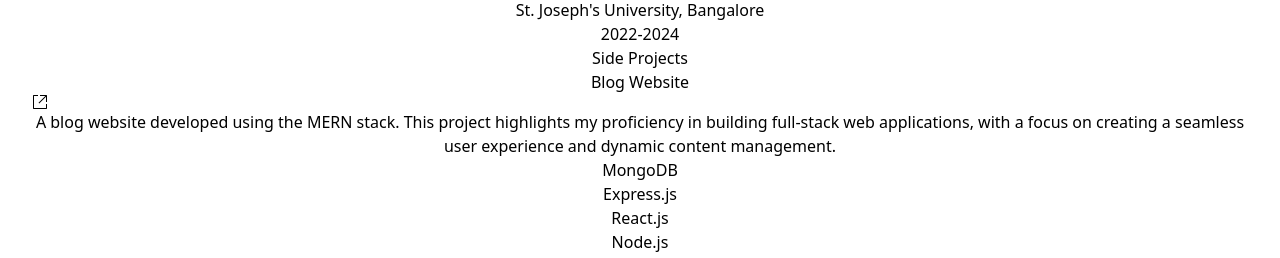
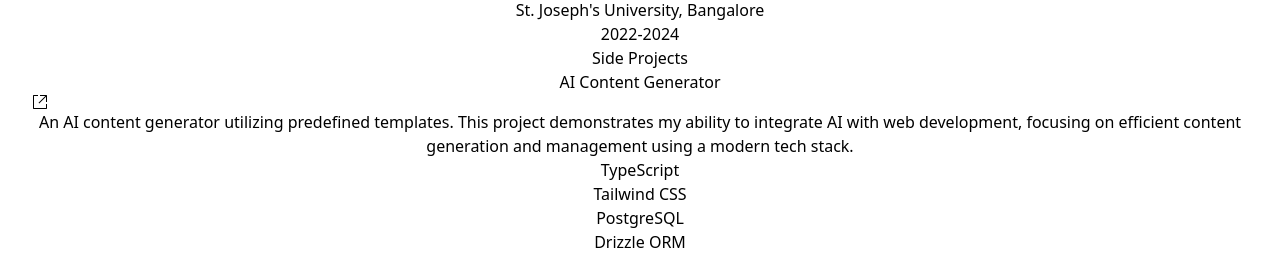
Before and after one commit to Dervin29/portfolio, a React (Vite) app: page / in a window 1280 px wide. Shown: the part 686-944 px from the top of the page. Built offline with nearby package versions, Linux system fonts and the light colour scheme.

Commit message:
modified data

```diff
--- a/src/components/data/data.js
+++ b/src/components/data/data.js
@@ -1,4 +1,11 @@
 export const projects = [
+
+  {
+    heading: "AI Content Generator",
+    introduction: "An AI content generator utilizing predefined templates. This project demonstrates my ability to integrate AI with web development, focusing on efficient content generation and management using a modern tech stack.",
+    url: "https://ai-content-generator-delta.vercel.app/",
+    technologies: ["TypeScript", "Tailwind CSS", "PostgreSQL", "Drizzle ORM", "Shadcn UI", "Clerk"]
+  },
   {
     heading: "Blog Website",
     introduction: "A blog website developed using the MERN stack. This project highlights my proficiency in building full-stack web applications, with a focus on creating a seamless user experience and dynamic content management.",
```
